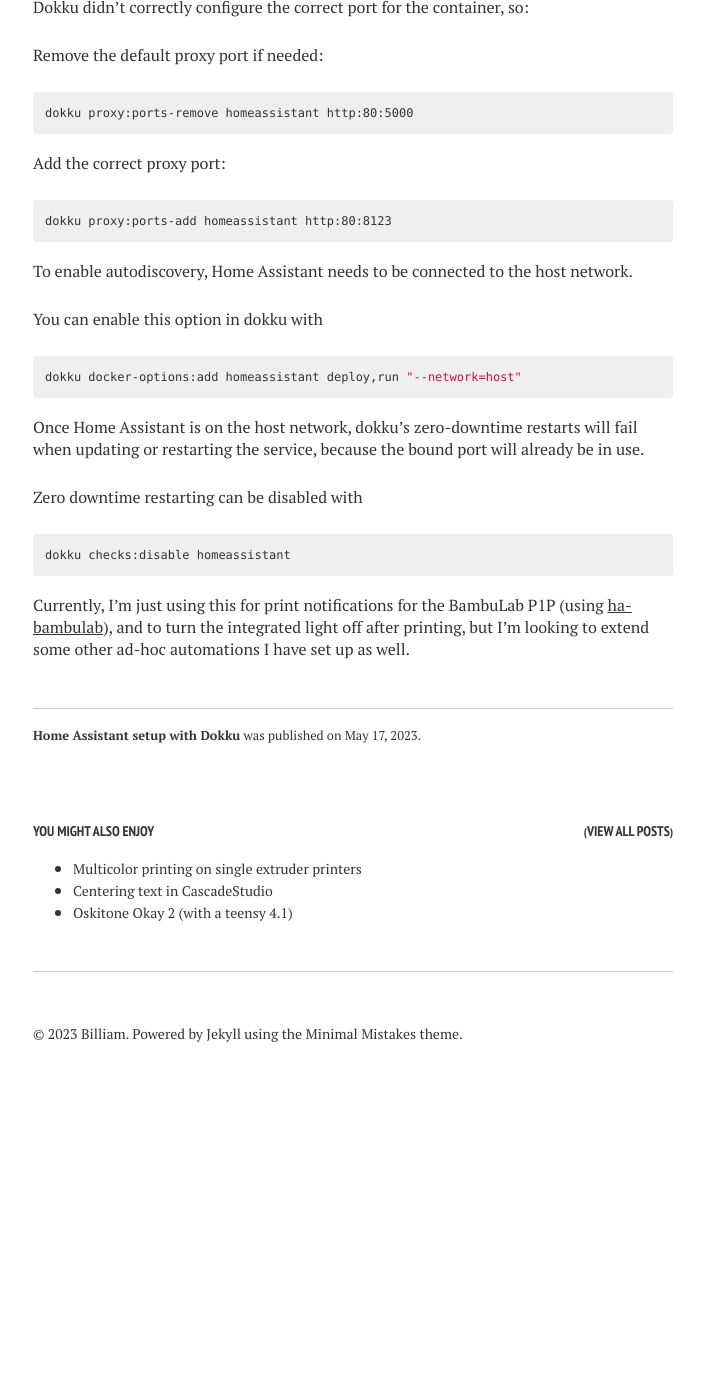
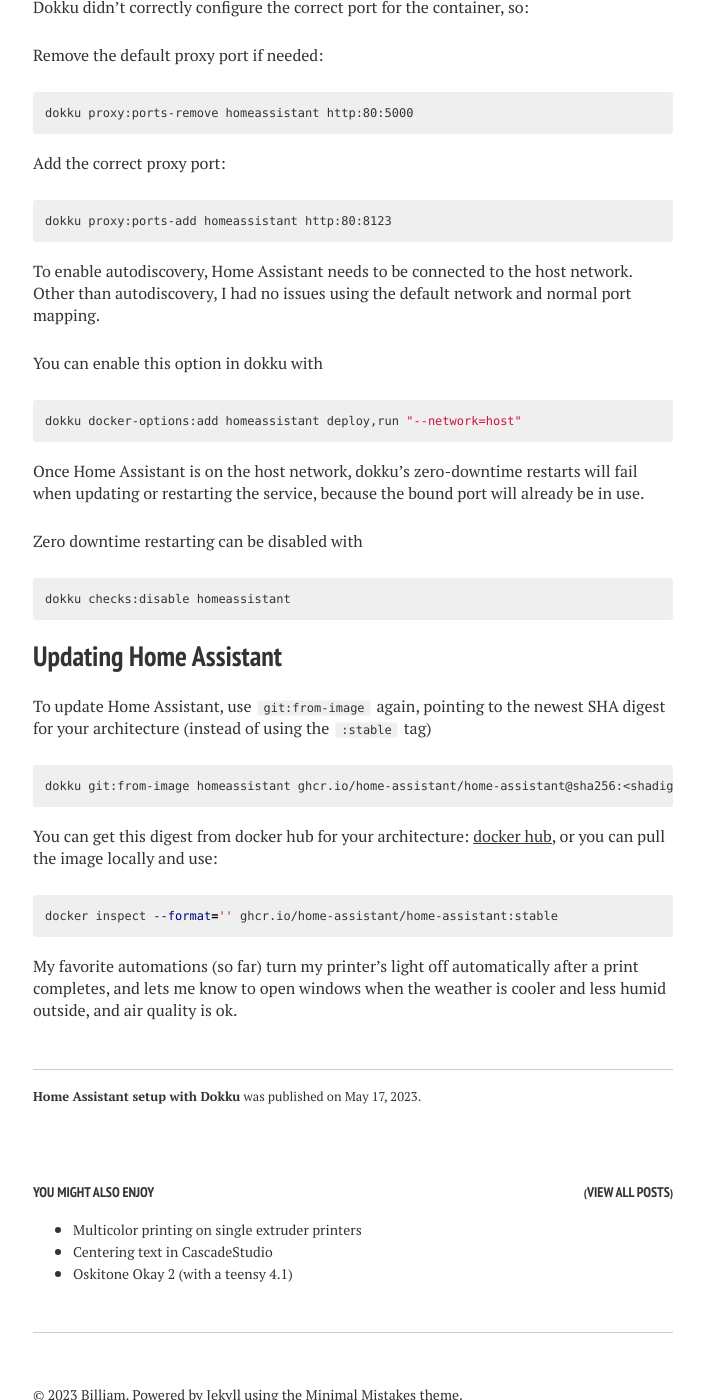
Before and after one commit to Billiam/billiam.org, a Jekyll site: the page built from _posts/2023-05-17-homeassistant-dokku.md, in a window 1280 px wide and 1400 px high, scrolled down 1141 px. Shown: the whole window, without its empty margins (287-991 px from the left). Built offline with Jekyll 4.4.1, drawn with Linux system fonts in a browser that asks for light colours; nearby versions of some CDN libraries; before the commit the page ends 2233 px from its top, so only the background shows below that.

Commit message:
Update homeassistant post

````diff
--- a/_posts/2023-05-17-homeassistant-dokku.md
+++ b/_posts/2023-05-17-homeassistant-dokku.md
@@ -56,7 +56,7 @@
 dokku proxy:ports-add homeassistant http:80:8123
 ```
 
-To enable autodiscovery, Home Assistant needs to be connected to the host network.
+To enable autodiscovery, Home Assistant needs to be connected to the host network. Other than autodiscovery, I had no issues using the default network and normal port mapping.
 
 You can enable this option in dokku with
 
@@ -72,4 +72,18 @@
 dokku checks:disable homeassistant
 ```
 
-Currently, I'm just using this for print notifications for the BambuLab P1P (using [ha-bambulab](https://github.com/greghesp/ha-bambulab)), and to turn the integrated light off after printing, but I'm looking to extend some other ad-hoc automations I have set up as well.
+## Updating Home Assistant
+
+To update Home Assistant, use `git:from-image` again, pointing to the newest SHA digest for your architecture (instead of using the `:stable` tag)
+
+```sh
+dokku git:from-image homeassistant ghcr.io/home-assistant/home-assistant@sha256:<shadigest>
+```
+
+You can get this digest from docker hub for your architecture: [docker hub](https://hub.docker.com/r/homeassistant/home-assistant/tags?page=1&name=stable), or you can pull the image locally and use:
+
+```sh
+docker inspect --format='{{index .RepoDigests 0}}' ghcr.io/home-assistant/home-assistant:stable
+```
+
+My favorite automations (so far) turn my printer's light off automatically after a print completes, and lets me know to open windows when the weather is cooler and less humid outside, and air quality is ok.
````
